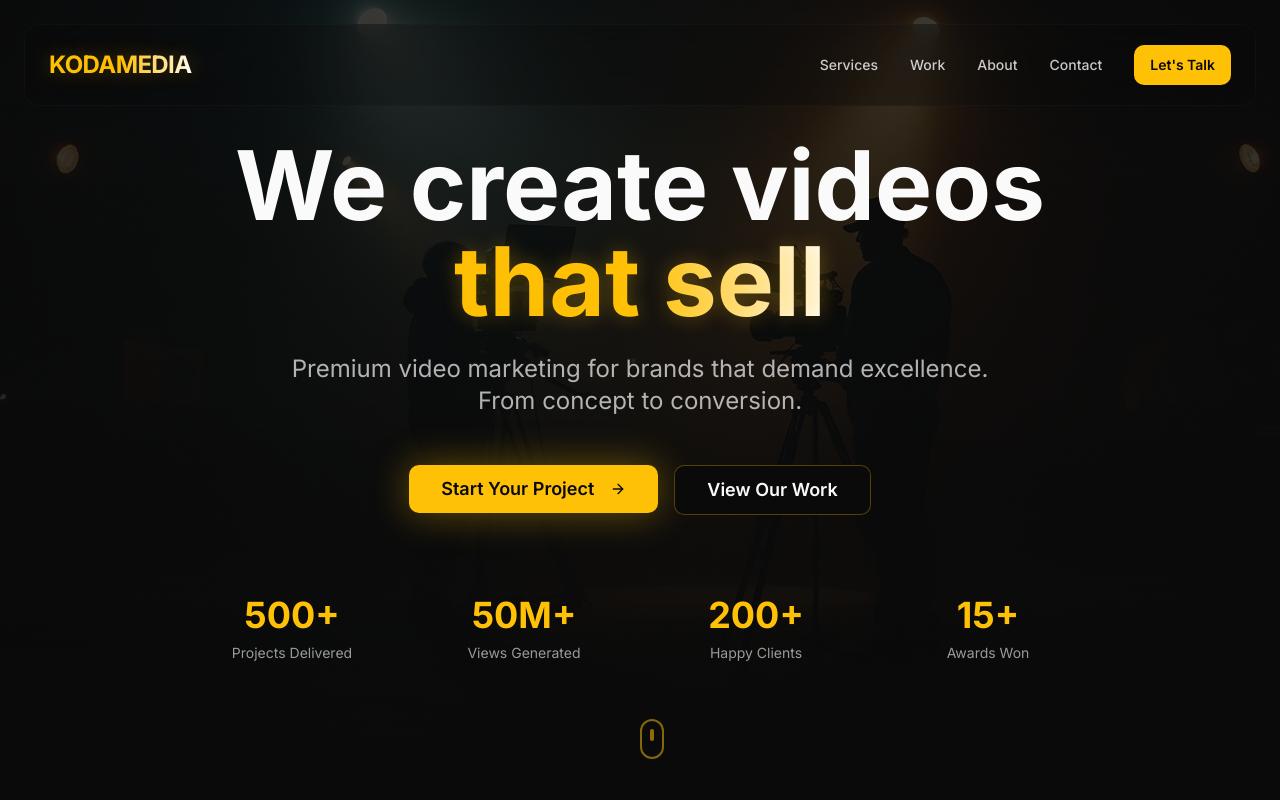
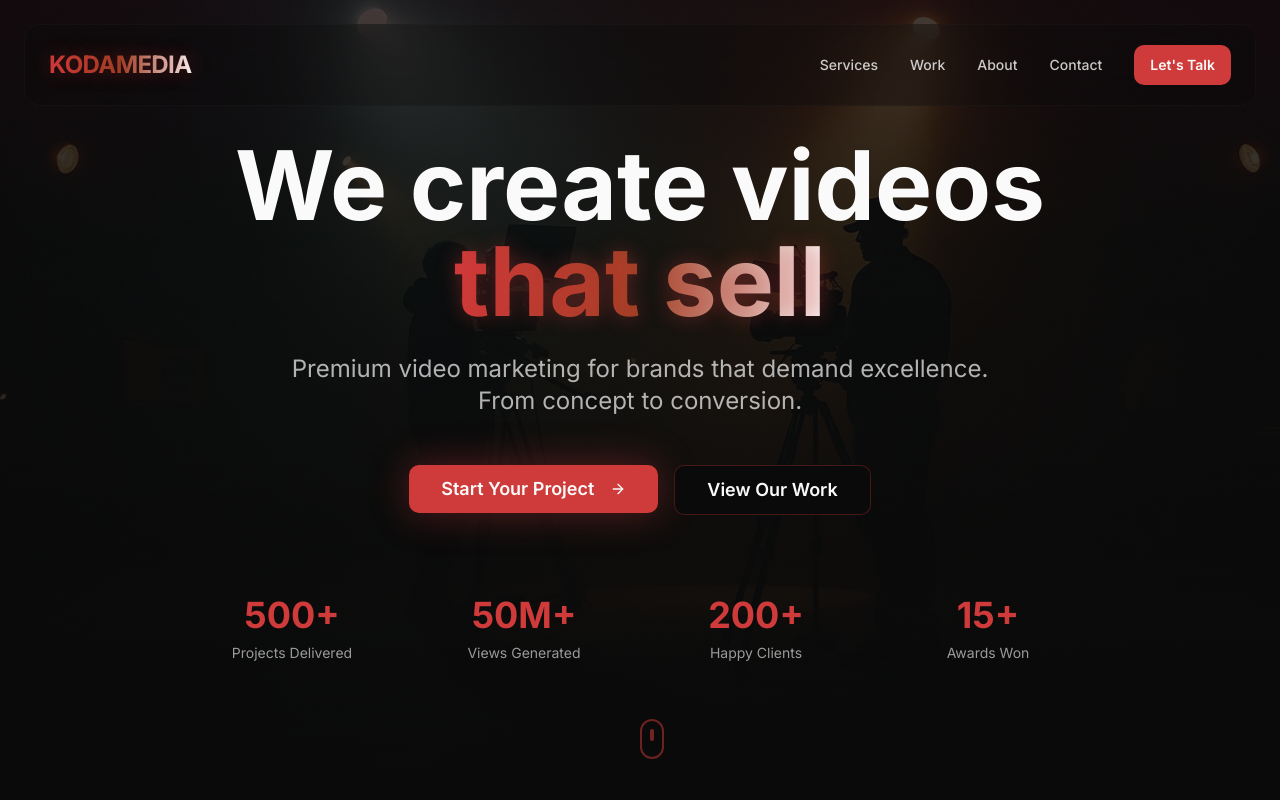
Before and after one commit to Wasiewicz11/kodamedia-premium-motion, a React (Vite) app: page / in a window 1280 px wide. Shown: the top 800 px of the page. Built offline with nearby package versions, Linux system fonts and the light colour scheme; the HTML template or start-up script is replaced by a standard one.

Commit message:
Fix background to use new colors

```diff
--- a/src/index.css
+++ b/src/index.css
@@ -17,30 +17,30 @@ All colors MUST be HSL.
     --popover: 0 0% 6%;
     --popover-foreground: 0 0% 98%;
 
-    --primary: 45 100% 51%;
-    --primary-foreground: 0 0% 4%;
+    --primary: 0 61% 52%;
+    --primary-foreground: 0 0% 98%;
 
-    --secondary: 0 0% 12%;
+    --secondary: 347 61% 19%;
     --secondary-foreground: 0 0% 98%;
 
     --muted: 0 0% 15%;
     --muted-foreground: 0 0% 60%;
 
-    --accent: 45 100% 51%;
-    --accent-foreground: 0 0% 4%;
+    --accent: 15 64% 37%;
+    --accent-foreground: 0 0% 98%;
 
     --destructive: 0 84% 60%;
     --destructive-foreground: 0 0% 98%;
 
     --border: 0 0% 18%;
     --input: 0 0% 18%;
-    --ring: 45 100% 51%;
+    --ring: 0 61% 52%;
 
     --radius: 0.75rem;
 
     /* Premium design tokens */
-    --grain-opacity: 0.03;
-    --glow-gold: 45 100% 51%;
+    --grain-opacity: 0.05;
+    --glow-primary: 0 61% 52%;
     --surface-dark: 0 0% 8%;
     --surface-darker: 0 0% 6%;
   }
@@ -54,6 +54,8 @@ All colors MUST be HSL.
   body {
     @apply bg-background text-foreground font-sans antialiased;
     position: relative;
+    background: linear-gradient(180deg, hsl(347 61% 10%) 0%, hsl(0 0% 4%) 30%, hsl(0 0% 4%) 100%);
+    background-attachment: fixed;
   }
 
   body::before {
@@ -77,11 +79,11 @@ All colors MUST be HSL.
 
 @layer utilities {
   .text-gradient {
-    @apply bg-gradient-to-r from-primary via-primary to-white bg-clip-text text-transparent;
+    @apply bg-gradient-to-r from-primary via-accent to-foreground bg-clip-text text-transparent;
   }
 
   .glow-text {
-    text-shadow: 0 0 20px hsl(var(--glow-gold) / 0.3);
+    text-shadow: 0 0 20px hsl(var(--glow-primary) / 0.4);
   }
 
   .surface-dark {
--- a/tailwind.config.ts
+++ b/tailwind.config.ts
@@ -78,8 +78,8 @@ export default {
           "100%": { opacity: "1", transform: "scale(1)" }
         },
         "glow": {
-          "0%, 100%": { boxShadow: "0 0 20px hsl(var(--glow-gold) / 0.2)" },
-          "50%": { boxShadow: "0 0 40px hsl(var(--glow-gold) / 0.4)" }
+          "0%, 100%": { boxShadow: "0 0 20px hsl(var(--glow-primary) / 0.2)" },
+          "50%": { boxShadow: "0 0 40px hsl(var(--glow-primary) / 0.4)" }
         },
       },
       animation: {
```
